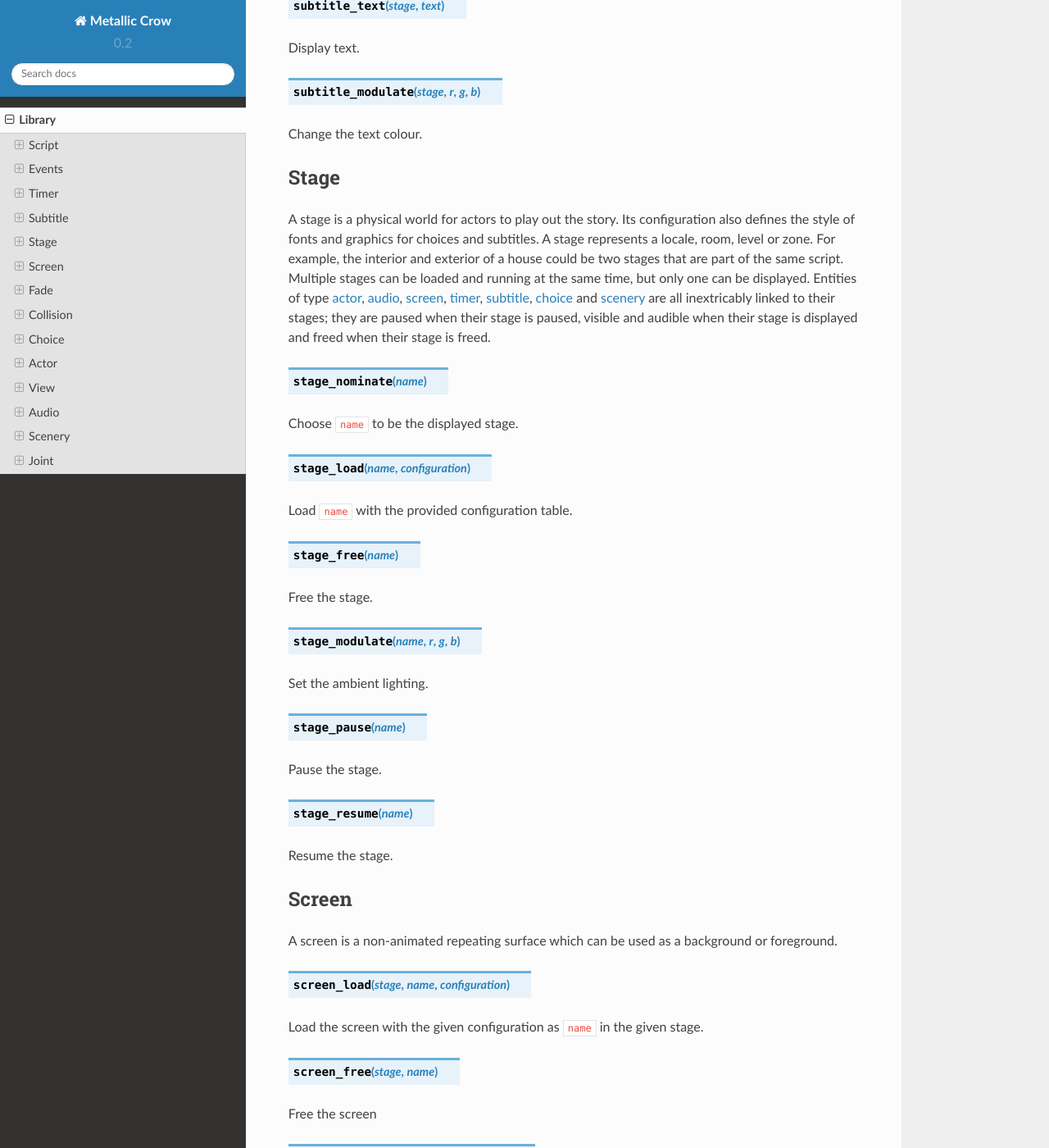
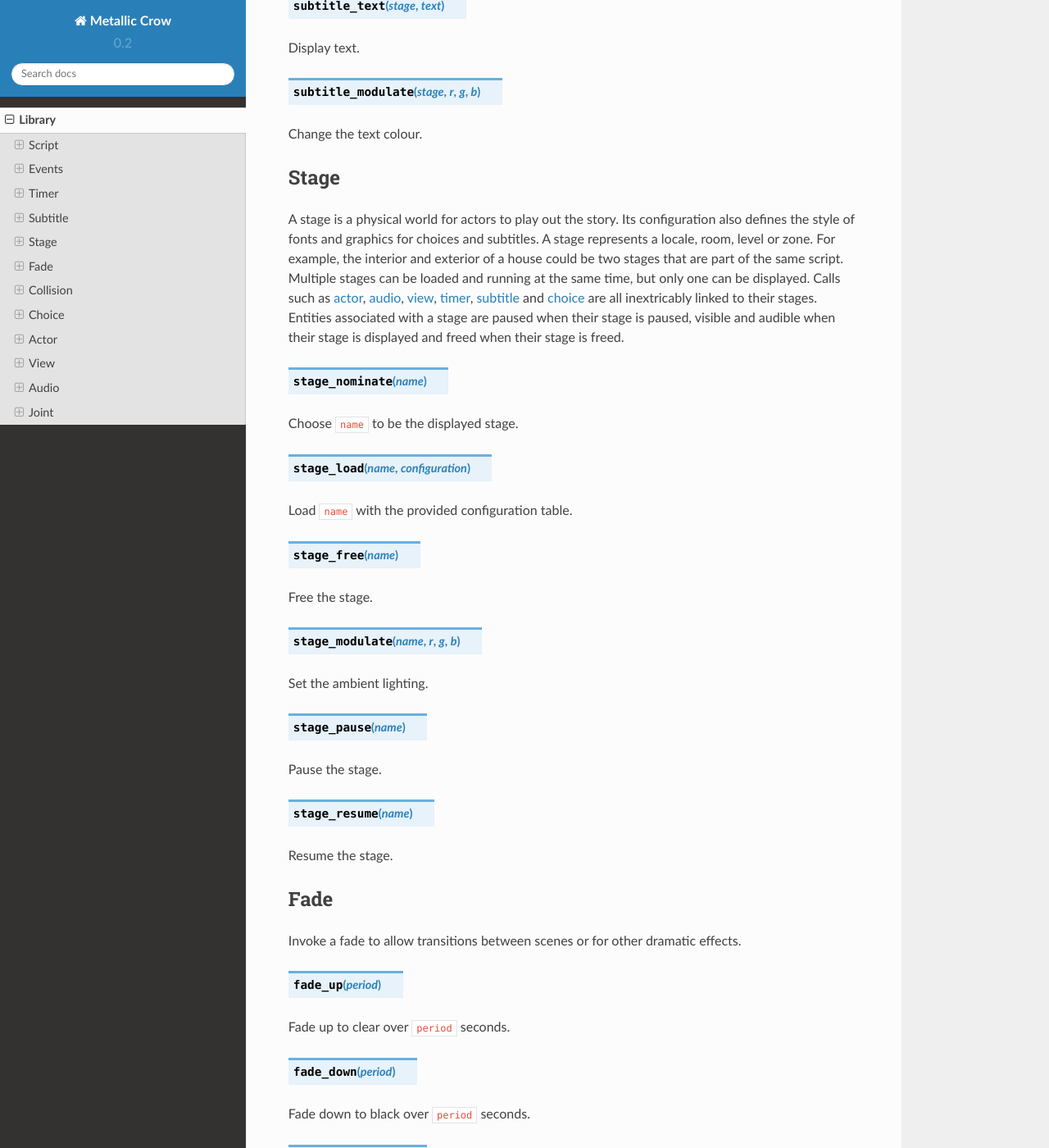
Before and after one commit to dgolbourn/Metallic-Crow, a Sphinx documentation site: the page built from doc/source/library.rst, in a window 1280 px wide and 1400 px high, scrolled down 2049 px. Shown: the whole window at 82% size. Built offline with Sphinx 7.4.7 and the Read the Docs theme 2.0.0, drawn with Linux system fonts in a browser that asks for light colours; some of the changed text lies outside the part shown.

Commit message:
physics bodies can now have a starting rotation.  scripts now run a full lua collection cycle after they have loaded their lua file

```diff
--- a/doc/source/library.rst
+++ b/doc/source/library.rst
@@ -85,7 +85,7 @@
 Stage
 =====
 
-A stage is a physical world for actors to play out the story.  Its configuration also defines the style of fonts and graphics for choices and subtitles.  A stage represents a locale, room, level or zone.  For example, the interior and exterior of a house could be two stages that are part of the same script.  Multiple stages can be loaded and running at the same time, but only one can be displayed.  Entities of type `actor`_, `audio`_, `screen`_, `timer`_, `subtitle`_, `choice`_ and `scenery`_ are all inextricably linked to their stages; they are paused when their stage is paused, visible and audible when their stage is displayed and freed when their stage is freed.
+A stage is a physical world for actors to play out the story.  Its configuration also defines the style of fonts and graphics for choices and subtitles.  A stage represents a locale, room, level or zone.  For example, the interior and exterior of a house could be two stages that are part of the same script.  Multiple stages can be loaded and running at the same time, but only one can be displayed.  Calls such as `actor`_, `audio`_, `view`_, `timer`_, `subtitle`_ and `choice`_  are all inextricably linked to their stages. Entities associated with a stage are paused when their stage is paused, visible and audible when their stage is displayed and freed when their stage is freed.
 
 .. function:: stage_nominate(name)
 
@@ -110,24 +110,6 @@
 .. function:: stage_resume(name)
 
 Resume the stage.
-
-
-Screen
-======
-
-A screen is a non-animated repeating surface which can be used as a background or foreground.
-
-.. function:: screen_load(stage, name, configuration)
-
-Load the screen with the given configuration as ``name`` in the given stage.
-
-.. function:: screen_free(stage, name)
-
-Free the screen
-
-.. function:: screen_modulation(stage, name, r, g, b)
-
-Change the colour of the screen.
 
 
 Fade
@@ -237,6 +219,9 @@
 
 Chage the actor's colour.
 
+.. function:: actor_rotate(stage, name, angle)
+
+Rotate the actor
 
 View
 ====
@@ -251,10 +236,13 @@
 
 Position the camera such that actor ``name`` is also in view.
 
-.. function:: view_zoom(zoom)
+.. function:: view_zoom(stage, zoom)
 
 Change the zoom of the camera.
 
+.. function:: view_rotate(stage, angle)
+
+Rotate the camera.
 
 Audio
 =====
@@ -294,24 +282,6 @@
 Stop the music.
 
 
-Scenery
-=======
-
-Scenery are non-interactive props that can be used for backgrounds or foregrounds.
-
-.. function:: scenery_load(stage, name, configuration)
-
-Load ``name`` using the given configuration table.
-
-.. function:: scenery_free(stage, name)
-
-Free the scenery.
-
-.. function:: scenery_modulate(stage, name, r, g, b, a)
-
-Change the colour of the scenery.
-
-
 Joint
 =====
 
```
Also changed, not shown: 3 other files.
